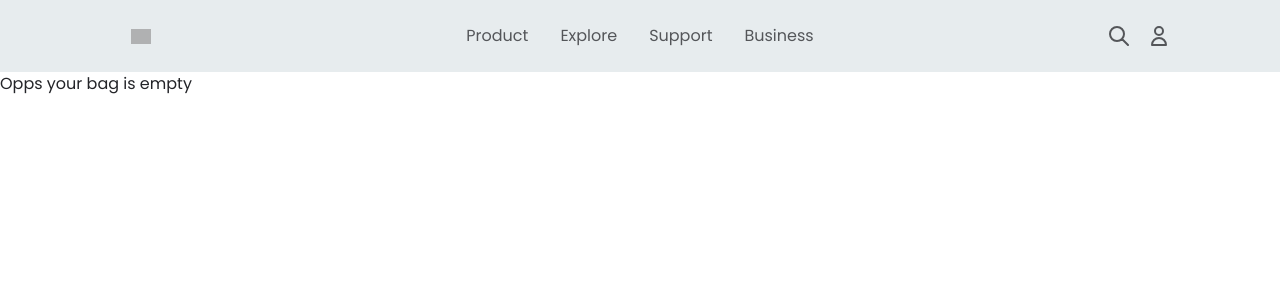
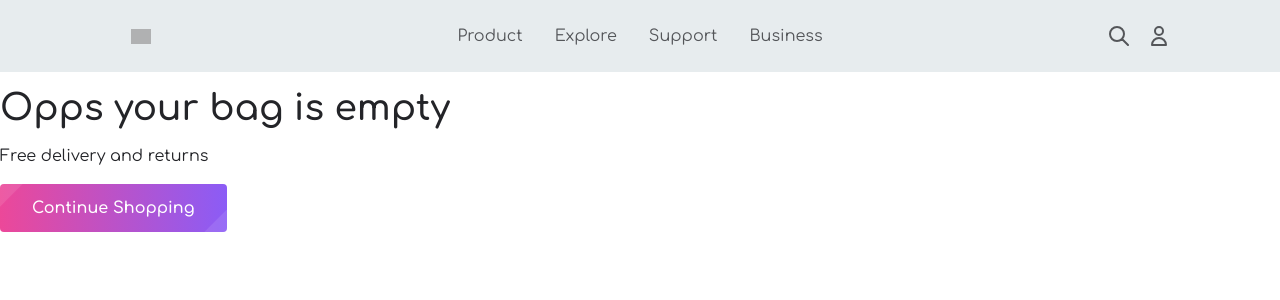
Before and after one commit to AhmedKamon/apple-store-client, a Next.js app: page /checkout in a window 1280 px wide. Shown: the top 300 px of the page. Built offline with nearby package versions, Linux system fonts and the light colour scheme; grey boxes are pictures that could not be loaded.

Commit message:
one simple error

```diff
--- a/components/Landing.tsx
+++ b/components/Landing.tsx
@@ -7,7 +7,7 @@ function Landing() {
     <section className="sticky top-0 mx-auto flex h-screen max-w-[1350px] items-center justify-between px-8" >
       <div className="space-y-8" >
         <h1 className="space-y-3 text-5xl font-semibold tracking-wide lg:text-6xl xl:text-7xl">
-          <span className="block bg-gradient-to-r from-pink-500 to-violet-500 bg-clip-text text-transparent">
+          <span className=" powered ">
             Powered
           </span>
           <span className="block">By Intellect</span>
--- a/pages/checkout.tsx
+++ b/pages/checkout.tsx
@@ -2,9 +2,12 @@ import Head from "next/head"
 import Header from "../components/Header"
 import { useSelector } from "react-redux";
 import { selectBasketItems } from "../redux/basketSlice";
+import Button from "../components/Button";
+import { useRouter } from "next/router";
 
-function checkout() {
+function Checkout() {
     const items = useSelector(selectBasketItems)
+    const router = useRouter()
   return (
     <div>
         <Head>
@@ -13,11 +16,17 @@ function checkout() {
         <Header/>
         <main>
             <div>
-                <h1>{items.length > 0 ? 'Review your bag' : 'Opps your bag is empty' }</h1>
+                <h1 className="my-4 text-3xl font-semibold lg:text-4xl " >{items.length > 0 ? 'Review your bag' : 'Opps your bag is empty' }</h1>
+                <p className="my-4" >Free delivery and returns</p>
+                {
+                    items.length === 0 && (
+                        <Button title="Continue Shopping" onClick={()=> router.push('/')} />
+                    )
+                }
             </div>
         </main>
     </div>
   )
 }
 
-export default checkout
+export default Checkout
--- a/styles/globals.css
+++ b/styles/globals.css
@@ -1,4 +1,5 @@
-@import url('https://fonts.googleapis.com/css2?family=Inter:wght@100;200;300;400;500;600;700;800;900&family=Poppins:ital,wght@0,100;0,200;0,300;0,400;0,500;0,600;0,700;0,800;0,900;1,100;1,200;1,300;1,400;1,500;1,600;1,700;1,800;1,900&display=swap');
+/* @import url('https://fonts.googleapis.com/css2?family=Inter:wght@100;200;300;400;500;600;700;800;900&family=Poppins:ital,wght@0,100;0,200;0,300;0,400;0,500;0,600;0,700;0,800;0,900;1,100;1,200;1,300;1,400;1,500;1,600;1,700;1,800;1,900&display=swap'); */
+@import url('https://fonts.googleapis.com/css2?family=Comfortaa:wght@300;400;500;600;700&family=Inter:wght@100;200;300;400;500;600;700;800;900&display=swap');
 @tailwind base;
 @tailwind components;
 @tailwind utilities;
@@ -10,6 +11,15 @@
 }
 
 @layer components {
+  .powered{
+    /* @apply block bg-gradient-to-r from-pink-500 to-violet-500 bg-clip-text text-transparent */
+
+   font-size:6rem;
+   color: #eee;
+   background: linear-gradient(-45deg, #eeaa52, #e73c6f, #2394d5, #2af3b7);
+   -webkit-background-clip: text;
+   -webkit-text-stroke: 4px transparent;
+  }
   .headerLink {
     @apply cursor-pointer opacity-75 hover:opacity-100 transition;
   }
--- a/tailwind.config.js
+++ b/tailwind.config.js
@@ -7,7 +7,7 @@ module.exports = {
   theme: {
     extend: {
        fontFamily:{
-        body:['Poppins', 'sans-serif']
+        body:['Comfortaa', 'cursive','Poppins', 'sans-serif']
        }
     },
   },
```
